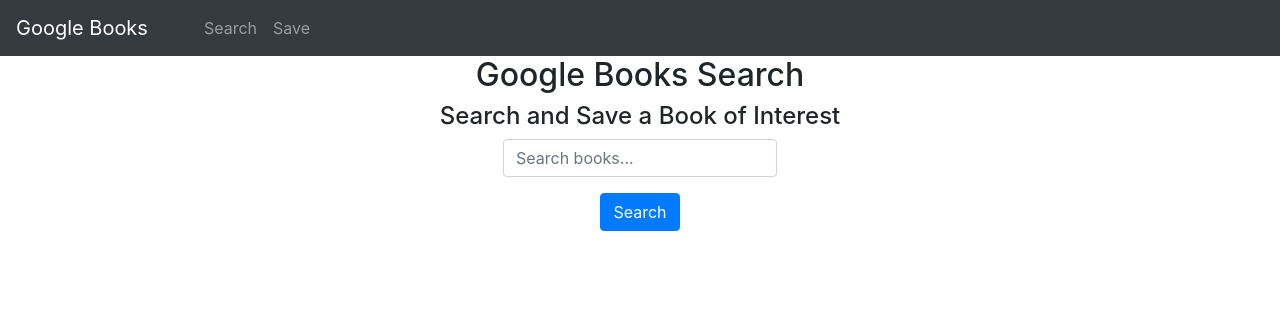
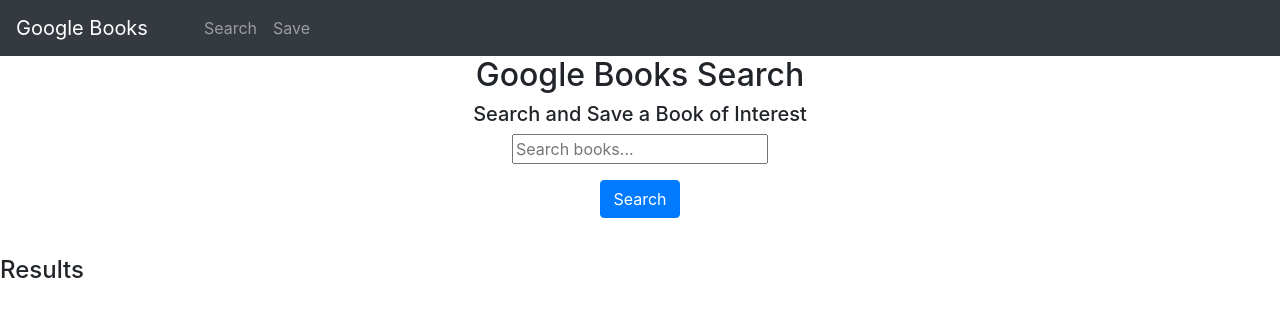
Before and after one commit to harrystead/React-Google-Books-Search, a React (Create React App) app in the folder client/: page / in a window 1280 px wide. Shown: the top 316 px of the page. Built offline with nearby package versions, Linux system fonts and the light colour scheme.

Commit message:
ebasic styling achieved

```diff
--- a/client/src/pages/Save.js
+++ b/client/src/pages/Save.js
@@ -21,8 +21,8 @@
 
   return (
     <div className="saved-page">
-      <div className="saved-heading">
-        <h3>Saved Books</h3>
+      <div className="saved-div">
+        <h2 className="saved-heading">Saved Books</h2>
       </div>
       <div>
         <Saved savedBooks={savedBooks} deleteBook={deleteBook} />
--- a/client/src/pages/Search.js
+++ b/client/src/pages/Search.js
@@ -59,25 +59,33 @@
   return (
     <div className="search-div">
       <Jumbotron>
-        {success && <Alert variant="success">{success}</Alert>}
         <div className="google-search-intro">
           <h2>Google Books Search</h2>
-          <h4>Search and Save a Book of Interest</h4>
+          <h5>Search and Save a Book of Interest</h5>
         </div>
         <div className="input-form">
           <form>
+            <div className="input-div">
             <Input
               name="search"
+              className="input-search"
               onChange={changeSearch}
               placeholder="Search books..."
             ></Input>
             <FormBtn className="btn-form" onClick={handleFormSubmit}>
               Search
             </FormBtn>
+            </div>
           </form>
         </div>
       </Jumbotron>
-      <CardList books={books} saveBook={saveBook} />
+      <div className="results-div">
+      {success && <Alert variant="success">{success}</Alert>}
+        <div>
+          <h4 className="results-heading">Results</h4>
+        </div>
+        <CardList books={books} saveBook={saveBook} />
+      </div>
     </div>
   );
 }
--- a/client/src/styles/app.css
+++ b/client/src/styles/app.css
@@ -8,4 +8,5 @@
     justify-content: center;
 }
 
-@import "./search.css"
+@import "./search.css";
+@import "./save.css";
--- /dev/null
+++ b/client/src/styles/save.css
@@ -0,0 +1,8 @@
+
+.saved-div {
+    text-align: center;
+}
+
+.saved-heading {
+    margin: 20px 0px;
+}
--- a/client/src/styles/search.css
+++ b/client/src/styles/search.css
@@ -17,3 +17,14 @@
     top: 10px;
     left:80%;
 }
+
+.input-search {
+    border-radius: 5px;
+    border: 1px solid grey;
+    padding: 2px;
+    margin-top: 7px;
+}
+
+.results-heading {
+    text-align: center;
+}
```
Also changed, not shown: 1 other file (tests, documents, lock files or other folders).
